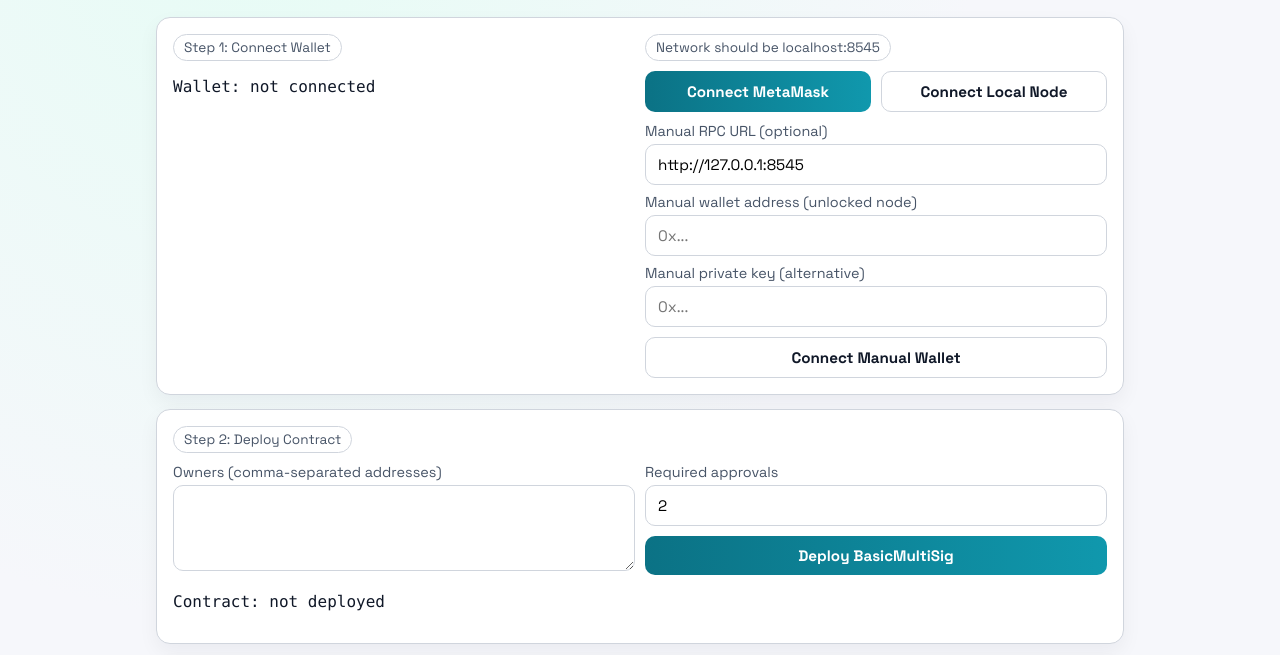
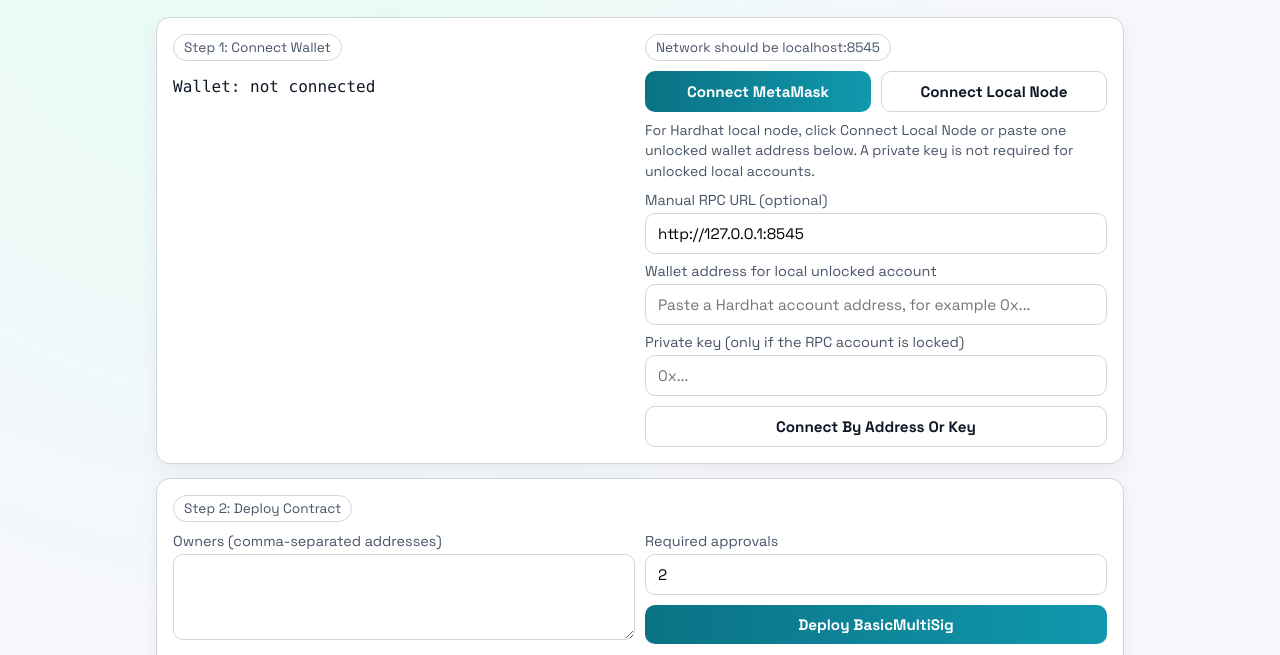
Before and after one commit to Abdurasulovbilol2/Multisig-wallet, a website with bundled scripts: page frontend/index.html in a window 1280 px wide. Shown: the part 100-755 px from the top of the page. Built offline with nearby package versions, Linux system fonts and the light colour scheme.

```diff
--- a/frontend/index.html
+++ b/frontend/index.html
@@ -68,6 +68,7 @@
         font-size: 0.9rem;
       }
       .pill { display: inline-block; padding: 4px 10px; border-radius: 99px; border: 1px solid var(--border); color: var(--muted); font-size: 0.85rem; }
+      .hint { margin: 8px 0 0; color: var(--muted); font-size: 0.88rem; line-height: 1.45; }
     </style>
   </head>
   <body>
@@ -87,17 +88,18 @@
               <button id="connectBtn">Connect MetaMask</button>
               <button id="connectLocalBtn" class="ghost">Connect Local Node</button>
             </div>
+            <p class="hint">For Hardhat local node, click Connect Local Node or paste one unlocked wallet address below. A private key is not required for unlocked local accounts.</p>
             <div style="height:10px;"></div>
             <label for="manualRpcUrl">Manual RPC URL (optional)</label>
             <input id="manualRpcUrl" value="http://127.0.0.1:8545" placeholder="http://127.0.0.1:8545" />
             <div style="height:8px;"></div>
-            <label for="manualAddress">Manual wallet address (unlocked node)</label>
-            <input id="manualAddress" placeholder="0x..." />
+            <label for="manualAddress">Wallet address for local unlocked account</label>
+            <input id="manualAddress" placeholder="Paste a Hardhat account address, for example 0x..." />
             <div style="height:8px;"></div>
-            <label for="manualPrivateKey">Manual private key (alternative)</label>
+            <label for="manualPrivateKey">Private key (only if the RPC account is locked)</label>
             <input id="manualPrivateKey" type="password" placeholder="0x..." />
             <div style="height:10px;"></div>
-            <button id="connectManualBtn" class="ghost">Connect Manual Wallet</button>
+            <button id="connectManualBtn" class="ghost">Connect By Address Or Key</button>
           </div>
         </div>
       </div>
--- a/frontend/main.js
+++ b/frontend/main.js
@@ -12,6 +12,7 @@ let localAccountIndex = 0;
 const accountEl = document.getElementById("account");
 const contractAddressEl = document.getElementById("contractAddress");
 const logEl = document.getElementById("log");
+const manualAddressEl = document.getElementById("manualAddress");
 
 function log(message) {
   const line = `[${new Date().toLocaleTimeString()}] ${message}`;
@@ -79,6 +80,7 @@ async function connectLocalNode() {
   localAccountIndex = 0;
   signer = await provider.getSigner(localAccounts[localAccountIndex]);
   mode = "local";
+  manualAddressEl.value = localAccounts[localAccountIndex];
 
   const address = await signer.getAddress();
   accountEl.textContent = `Wallet: ${address}`;
@@ -307,6 +309,9 @@ async function setDefaultOwners() {
   const defaults = accounts.slice(0, 3);
   document.getElementById("owners").value = defaults.join(", ");
   document.getElementById("to").value = accounts[3] || "";
+  if (!manualAddressEl.value && accounts[0]) {
+    manualAddressEl.value = accounts[0];
+  }
   log("Loaded default account values into form.");
 }
 
```
